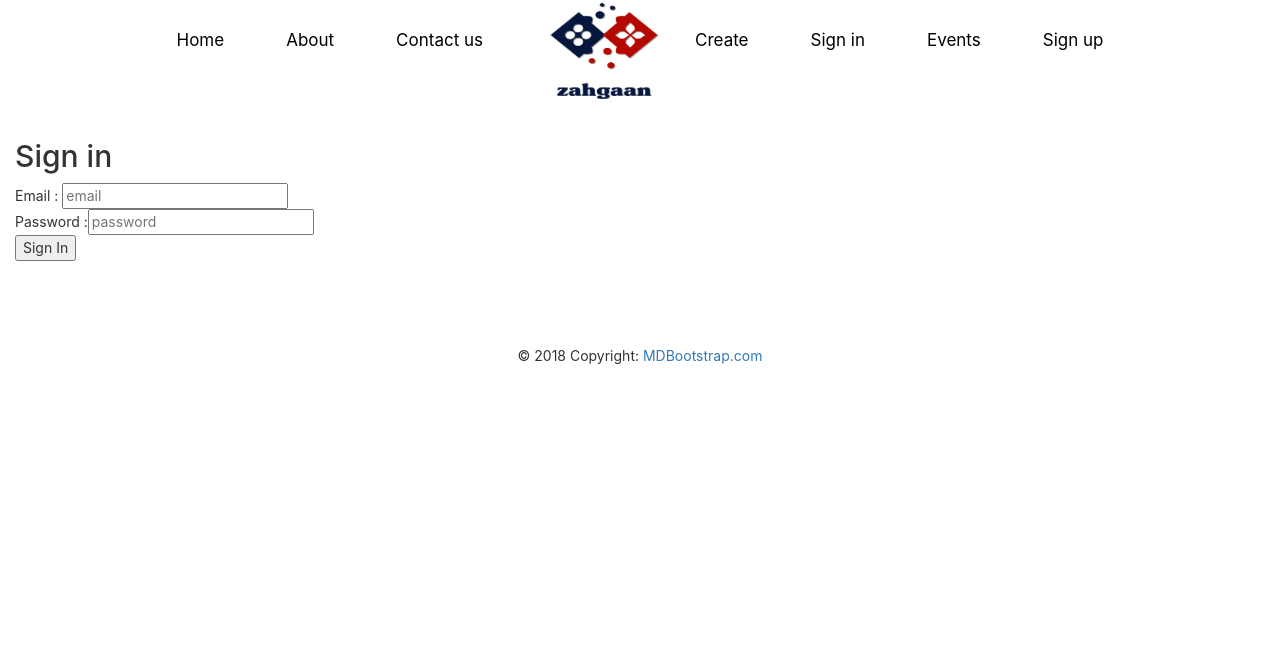
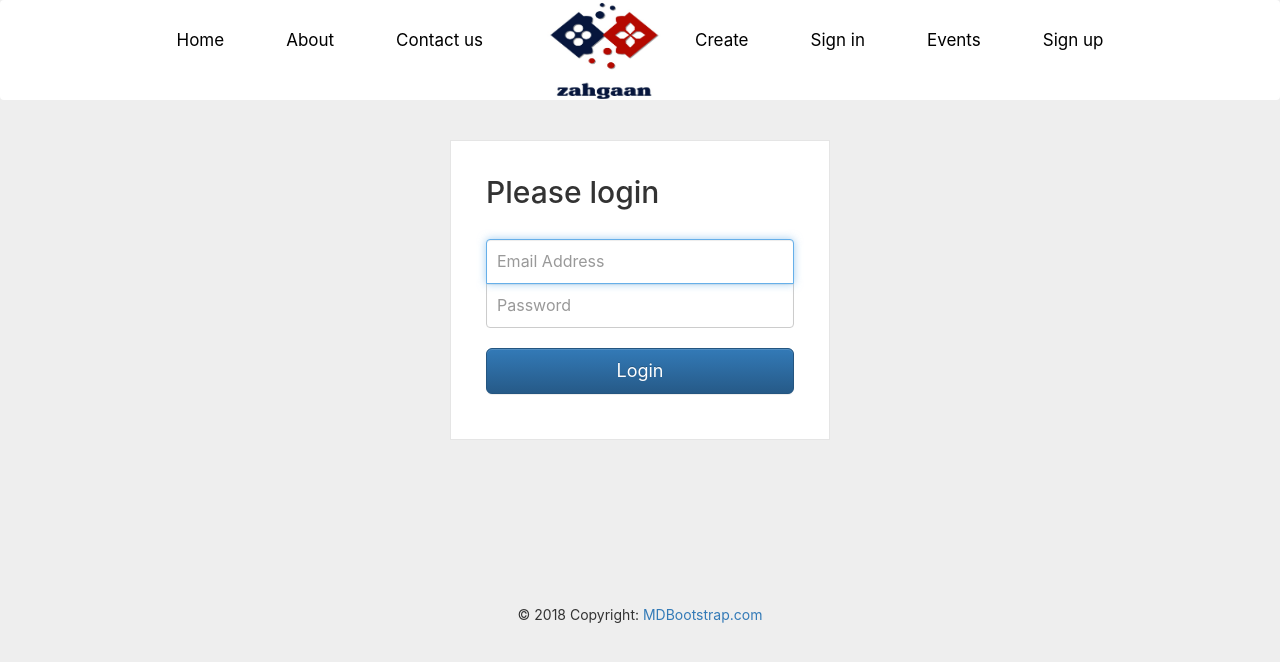
Before and after one commit to zaidraddad94/Zahgan, a React (Create React App) app in the folder react-client/: page /signin in a window 1280 px wide. Shown: the top 662 px of the page. Built offline with nearby package versions, Linux system fonts and the light colour scheme; no server answers.

Commit message:
(feat) Add style to Signup/Signin

```diff
--- /dev/null
+++ b/react-client/src/components/Signin.css
@@ -0,0 +1,54 @@
+
+
+body {
+	background: #eee !important;
+}
+
+.wrapper {
+	margin-top: 140px;
+    margin-bottom: 80px;
+}
+.wrapper input{
+    margin-bottom: 15px;
+}
+
+.form-signin {
+  max-width: 380px;
+  padding: 15px 35px 45px;
+  margin: 0 auto;
+  background-color: #fff;
+  border: 1px solid rgba(0,0,0,0.1);
+
+  .form-signin-heading,
+	.checkbox {
+	  margin-bottom: 30px;
+	}
+
+	.checkbox {
+	  font-weight: normal;
+	}
+
+	.form-control {
+	  position: relative;
+	  font-size: 16px;
+	  height: auto;
+	  padding: 10px;
+		@include box-sizing(border-box);
+
+		&:focus {
+		  z-index: 2;
+		}
+	}
+
+	input[type="text"] {
+	  margin-bottom: -1px;
+	  border-bottom-left-radius: 0;
+	  border-bottom-right-radius: 0;
+	}
+
+	input[type="password"] {
+	  margin-bottom: 20px;
+	  border-top-left-radius: 0;
+	  border-top-right-radius: 0;
+	}
+}
--- a/react-client/src/components/Signin.js
+++ b/react-client/src/components/Signin.js
@@ -1,6 +1,7 @@
 import React from 'react'
 import $ from 'jquery';
 import {Redirect} from 'react-router-dom'
+import './Signin.css';
 
 class Signin extends React.Component {
     constructor(props) {
@@ -46,28 +47,22 @@ class Signin extends React.Component {
   render() {
       if (this.state.isLoggedIn) {
         return  <Redirect to={{
-            pathname: '/Home',
+            pathname: '/homeClass',
           }} />
       }
     return (
-      <div id="zz" className="container-fluid" >
-      <h2> Sign in </h2>
-      <form onSubmit={this.handleSubmit}>
-        Email : <input
-        placeholder="email"
-        value={this.state.email}
-        onChange={e=>this.setState({email:e.target.value})}/>
-        <br></br>
-        Password :<input
-        placeholder="password"
-        value={this.state.password}
-        type="password"
-        onChange={e=>this.setState({password:e.target.value})}/>
-        <br></br>
-        <input type="submit" value="Sign In" />
-      </form>
-      </div>
+
+    <div className="wrapper">
+    <form className="form-signin" onSubmit={this.handleSubmit}>
+      <h2 className="form-signin-heading">Please login</h2>
+      <input type="text" className="form-control" name="email" placeholder="Email Address" required="" autofocus="" value={this.state.email} onChange={e=>this.setState({email:e.target.value})} />
+      <input type="password" className="form-control" name="password" placeholder="Password" required="" value={this.state.password} onChange={e=>this.setState({password:e.target.value})}/>
+      <button className="btn btn-lg btn-primary btn-block" type="submit">Login</button>
+    </form>
+  </div>
+
     );
   }
 }
+
 export default Signin
--- a/react-client/src/components/Signup.js
+++ b/react-client/src/components/Signup.js
@@ -1,5 +1,6 @@
 import React from 'react'
 import $ from 'jquery';
+import './Signin.css';
 
 class Signup extends React.Component {
     constructor(props) {
@@ -45,7 +46,22 @@ class Signup extends React.Component {
 
   render() {
     return (
-      <div id="zz" className="container-fluid" >
+      <div className="wrapper">
+      <form className="form-signin" onSubmit={this.handleSubmit}>
+      <h2 className="form-signin-heading">Sign Up</h2>
+      <input type="text" className="form-control" name="firstName" placeholder="First Name" required="" autofocus="" value={this.state.firstName} onChange={e=>this.setState({firstName:e.target.value})} />
+      <input type="text" className="form-control" name="lastName" placeholder="Last Name" required="" autofocus="" value={this.state.lastName} onChange={e=>this.setState({lastName:e.target.value})} />
+      <input type="text" className="form-control" name="email" placeholder="Email Address" required="" autofocus="" value={this.state.email} onChange={e=>this.setState({email:e.target.value})} />
+      <input type="password" className="form-control" name="password" placeholder="Password" required="" value={this.state.password} onChange={e=>this.setState({password:e.target.value})}/>
+      <button className="btn btn-lg btn-primary btn-block" type="submit">Sign Up</button>
+      </form>
+      </div>
+    );
+  }
+}
+export default Signup
+
+      {/* <div id="zz" className="container-fluid" >
       <h2> Sign Up </h2>
       <form onSubmit={this.handleSubmit}>
         First Name : <input
@@ -71,8 +87,4 @@ class Signup extends React.Component {
         <br></br>
         <input type="submit" value="create" />
       </form>
-      </div>
-    );
-  }
-}
-export default Signup
+      </div> */}
```
